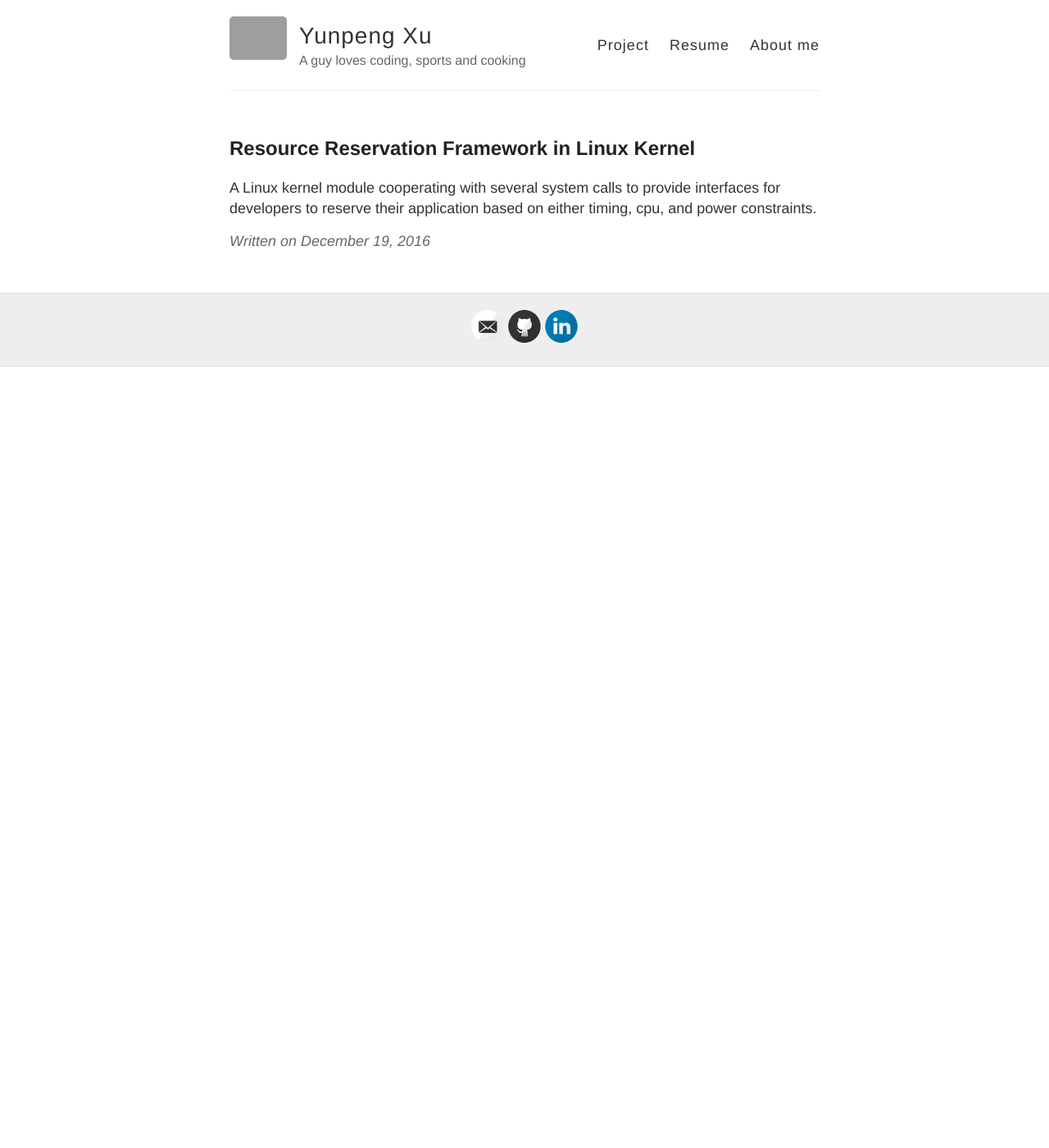
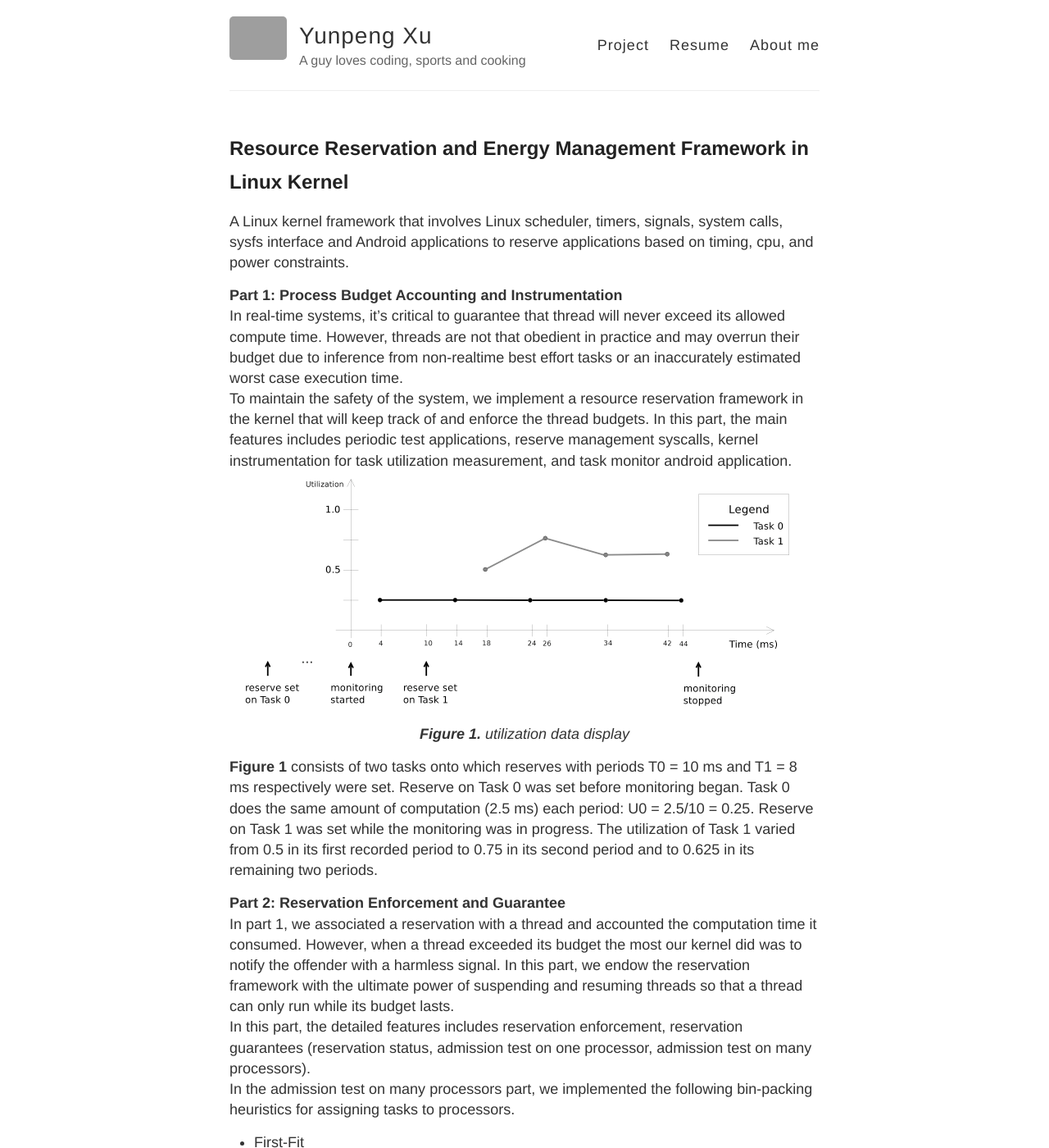
Before and after one commit to louis-xu-ustc/louis-xu-ustc.github.io, a Jekyll site: the page built from _posts/2016-12-19-rtes.md, in a window 1280 px wide and 1400 px high. Shown: the whole window at 82% size. Built offline with Jekyll 4.4.1, drawn with Linux system fonts in a browser that asks for light colours; comment, search, counter and statistics services are not loaded; some of the changed text lies outside the part shown; grey boxes are pictures that could not be loaded.

Commit message:
[yunpengx] update resource reservation framework for RTES

```diff
--- a/_posts/2016-12-19-rtes.md
+++ b/_posts/2016-12-19-rtes.md
@@ -1,7 +1,63 @@
 ---
 layout: post
-title: "Resource Reservation Framework in Linux Kernel"
+title: "Resource Reservation and Energy Management Framework in Linux Kernel"
 ---
 
-A Linux kernel module cooperating with several system calls to provide interfaces for developers to reserve their
-application based on either timing, cpu, and power constraints.
+A Linux kernel framework that involves Linux scheduler, timers, signals, system calls, sysfs interface and Android applications
+to reserve applications based on timing, cpu, and power constraints.
+
+**Part 1: Process Budget Accounting and Instrumentation**
+In real-time systems, it's critical to guarantee that thread will never exceed its allowed compute time. However, threads
+are not that obedient in practice and may overrun their budget due to inference from non-realtime best effort tasks or an
+inaccurately estimated worst case execution time.
+To maintain the safety of the system, we implement a resource reservation framework in the kernel that will keep track
+of and enforce the thread budgets.
+In this part, the main features includes periodic test applications, reserve management syscalls, kernel instrumentation
+for task utilization measurement, and task monitor android application.
+![](/images/20161219/utilization_data_display.png)
+***Figure 1.** utilization data display*
+
+**Figure 1** consists of two tasks onto which reserves with periods T0 = 10 ms and T1 = 8 ms respectively were set.
+Reserve on Task 0 was set before monitoring began. Task 0 does the same amount of computation (2.5 ms) each period: U0 = 2.5/10 = 0.25.
+Reserve on Task 1 was set while the monitoring was in progress. The utilization of Task 1 varied from 0.5 in its ﬁrst
+recorded period to 0.75 in its second period and to 0.625 in its remaining two periods.
+
+**Part 2: Reservation Enforcement and Guarantee**
+In part 1, we associated a reservation with a thread and accounted the computation time it consumed. However, when a thread
+exceeded its budget the most our kernel did was to notify the offender with a harmless signal. In this part, we endow the
+reservation framework with the ultimate power of suspending and resuming threads so that a thread can only run while its budget lasts.
+In this part, the detailed features includes reservation enforcement, reservation guarantees (reservation status, admission test on one
+processor, admission test on many processors).
+In the admission test on many processors part, we implemented the following bin-packing heuristics for assigning tasks to processors.
+- First-Fit
+- Next-Fit
+- Best-Fit
+- Worst-Fit
+
+The “bins” are the physical processors that exist on the platform.
+
+**Part 3: Energy Management**
+In the previous parts, we focused on the resource reservation framework, and in this part we switched to energy management for Linux tasks.
+The detailed features includes kernel support for energy tracking, energy monitor native application, energy-efficient task partitioning, and
+energy-efficient sleep scheduling.
+Also, we did the energy comparision experiment for different energy management algorithms like WFD, BFD, LST, ES-RHS+.
+![](/images/20161219/energy_concumption.jpg)
+***Figure 2.** energy consumption comparision experiment*
+
+**Figure 2** shows the average energy consumption’s change when total task set utilization increases from 0.36 to 0.86.
+We can conclude that the energy saving effect of LST and ES-RHS+ are more efficient compared to WFD and BFD.
+This phenomenon is consistent with the explanation that “A corollary of a balanced load is that the load on each service
+provider is at the minimum. The latter property is particularly useful for energy-efficient task partitioning.
+Energy of a processor is determined by its frequency, which is constrained by the load allocated to the processor.
+The list policy can be naturally adapted into a bin packing or real-time task partitioning policy: assign a task to the
+core with the smallest load so far. The cores that currently have no tasks assigned to them have zero load and always
+participate as candidate bins. This differs from Worst-Fit-Decreasing policy which opens a new bin only when the current
+bins cannot accommodate the object. Since the list policy minimizes the load and hence the frequency on individual processors,
+it should save energy.”
+
+![](/images/20161219/python_simulation.png)
+***Figure 3.** energy simulation using Python*
+
+We also write a python program to simulate the energy consumption comparison experiment as shwon in **Figure 3**.
+We generate 35 tasks for every policy (5 tasks as a taskset) and control the average utility of those taskset in an ascending order.
+From the phote above, the energy consumption of WF and BF are similar, and LST and ES-RHS+ are similar. But, ES-RHS+ fluctuate more heavily than LST.
```
Also changed, not shown: images/20151219/elf-header.png (deleted), images/20151219/entry-shstrtab.png (deleted), images/20151219/name-shstrtab.png (deleted), images/20151219/sec-seg.png (deleted), images/20151219/shstrtab.png (deleted), images/20151219/wxHexEditor.png (deleted), images/20161219/energy_concumption.jpg (added), images/20161219/python_simulation.png (added), images/20161219/utilization_data_display.png (added), 1 other file.
